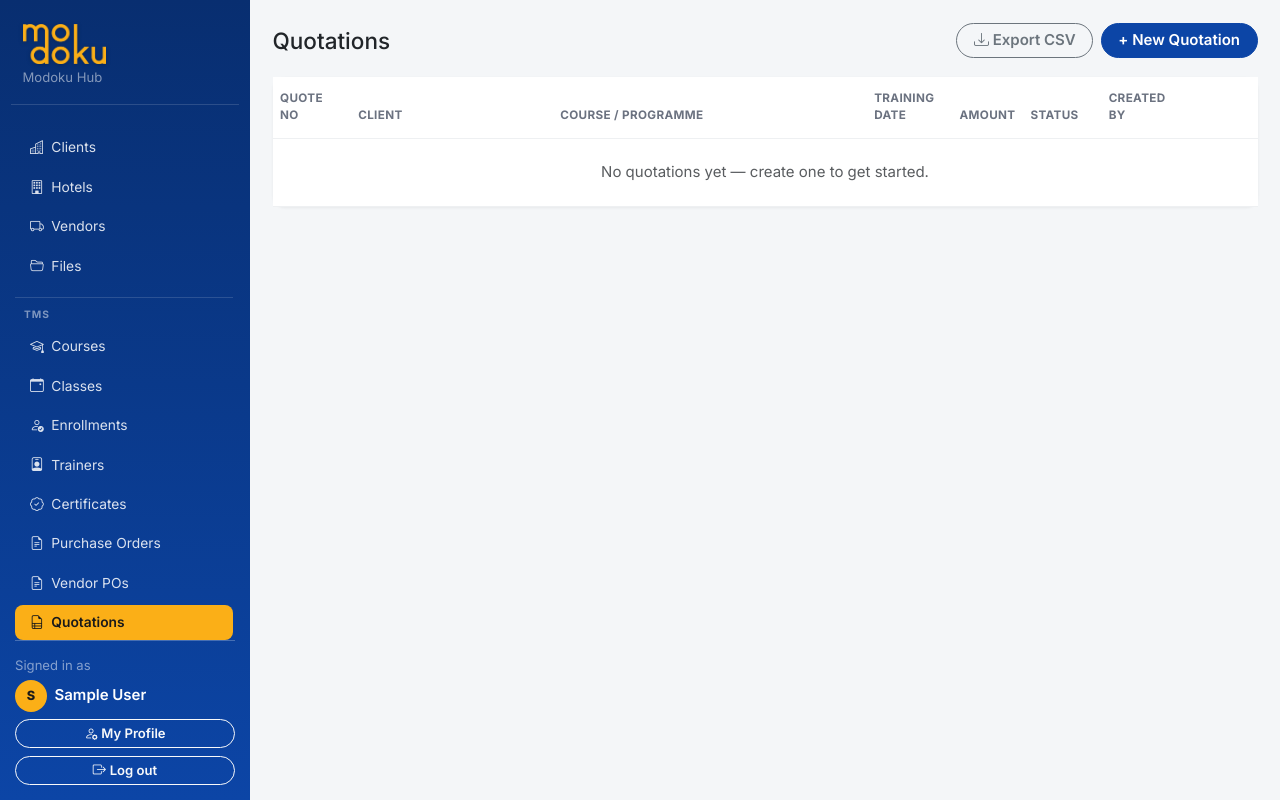
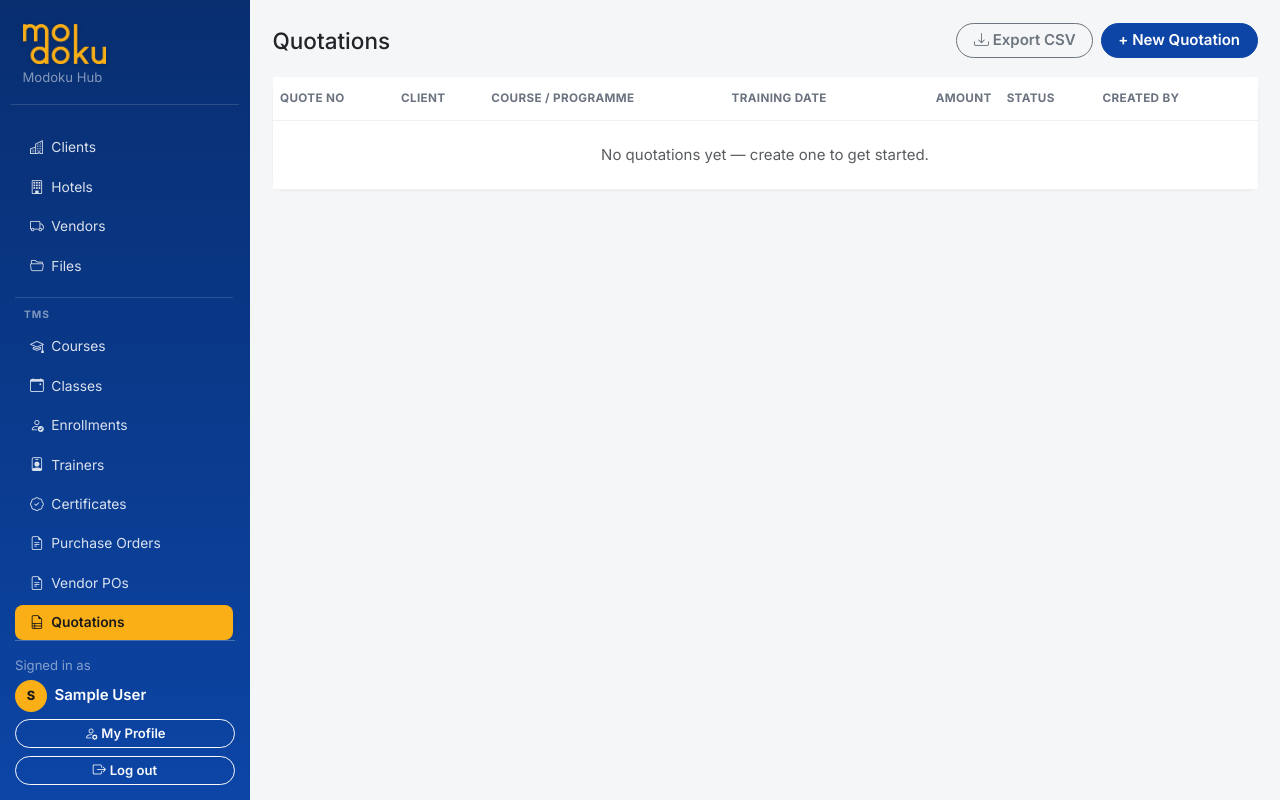
Before and after one commit to modokutech/modoku-crm, a Flask app: page /quotations/ in a window 1280 px wide. Run offline with Flask 3, Linux system fonts and the light colour scheme; the visitor is signed in with stand-in values (Sample User, id 1); data comes from the database, SQL or seed files in the repository; data that the repository does not hold is empty.

Commit message:
Revert Quotations list Client/Course column width changes
- Back to the plain, unconstrained original layout — removed the
  table-layout: fixed, the width/wrap CSS, and the column classes on
  Client and Course / Programme.

```diff
--- a/modoku_crm/static/css/style.css
+++ b/modoku_crm/static/css/style.css
@@ -766,24 +766,3 @@ body {
     max-width: calc(100% - 1.5rem);
   }
 }
-
-/* Quotations list: Client set ~20% narrower and Course / Programme
-   ~15% narrower than their natural auto-layout widths (measured at
-   ~253px and ~369px respectively), giving the other columns a bit
-   more room. Requires table-layout: fixed (see .table-fixed-layout
-   on the table itself) — plain width on a cell isn't reliably
-   honored by the browser's auto table-layout algorithm once there's
-   leftover table width to redistribute; a fixed layout is. Long text
-   wraps onto additional lines within the column rather than being
-   truncated, so the full value is always visible. */
-.col-quote-client {
-  width: 202px;
-}
-.col-quote-course {
-  width: 314px;
-}
-.col-quote-client,
-.col-quote-course {
-  white-space: normal;
-  word-break: break-word;
-}
--- a/modoku_crm/templates/quotations/list.html
+++ b/modoku_crm/templates/quotations/list.html
@@ -13,12 +13,12 @@
 
 <div class="card">
   <div class="table-responsive">
-    <table class="table mb-0 align-middle table-fixed-layout">
+    <table class="table mb-0 align-middle">
       <thead>
         <tr>
           <th>Quote No</th>
-          <th class="col-quote-client">Client</th>
-          <th class="col-quote-course">Course / Programme</th>
+          <th>Client</th>
+          <th>Course / Programme</th>
           <th>Training Date</th>
           <th class="text-end">Amount</th>
           <th>Status</th>
@@ -30,8 +30,8 @@
         {% for q in quotes %}
         <tr>
           <td><a href="{{ url_for('quotations.view', quotation_id=q.id) }}" class="link-plain fw-semibold">{{ q.quote_no }}</a></td>
-          <td class="col-quote-client">{{ q.company_name_override or q.client_company_name or '-' }}</td>
-          <td class="col-quote-course">{{ q.course_title or '-' }}</td>
+          <td>{{ q.company_name_override or q.client_company_name or '-' }}</td>
+          <td>{{ q.course_title or '-' }}</td>
           <td>{% if q.training_start_date %}{{ q.training_start_date|fmtdaterange(q.training_end_date) }}{% else %}<span class="text-muted">Not linked to a Class</span>{% endif %}</td>
           {# q.subtotal here is SUM(investment_fee) as typed on the items — the
              pre-SST amount normally, but already the final SST-inclusive
```
